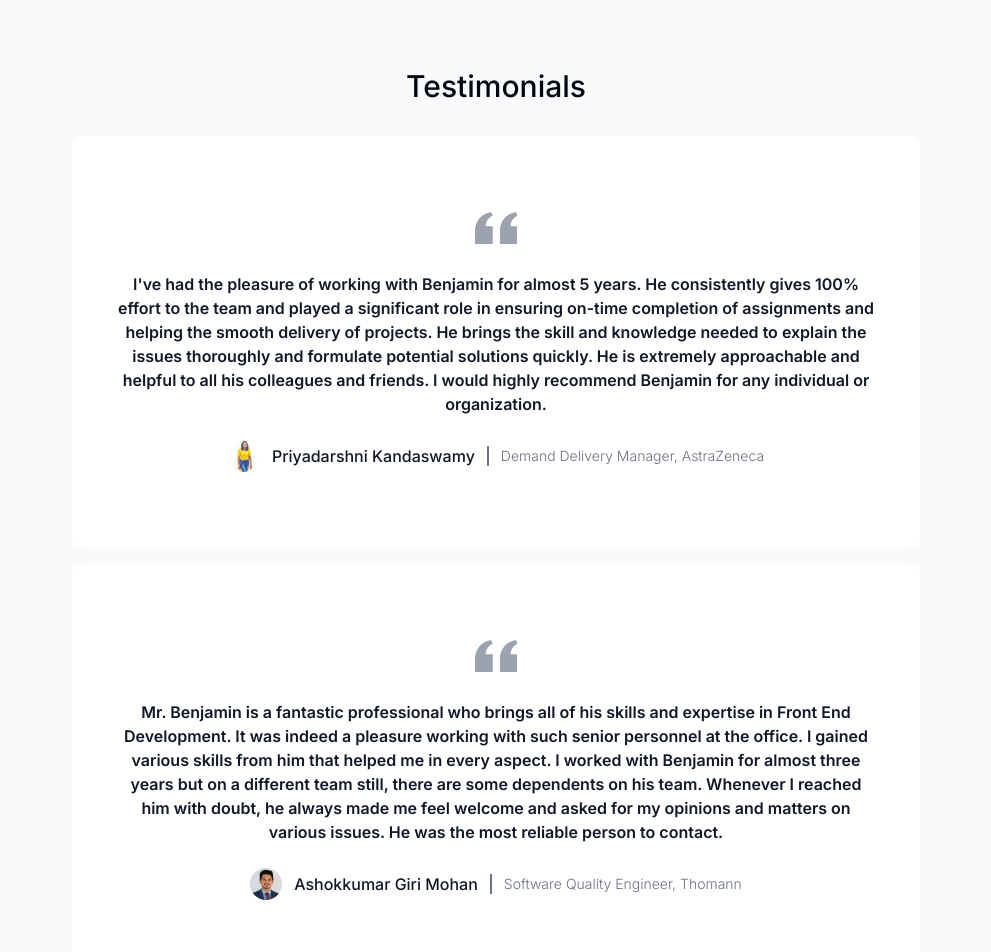
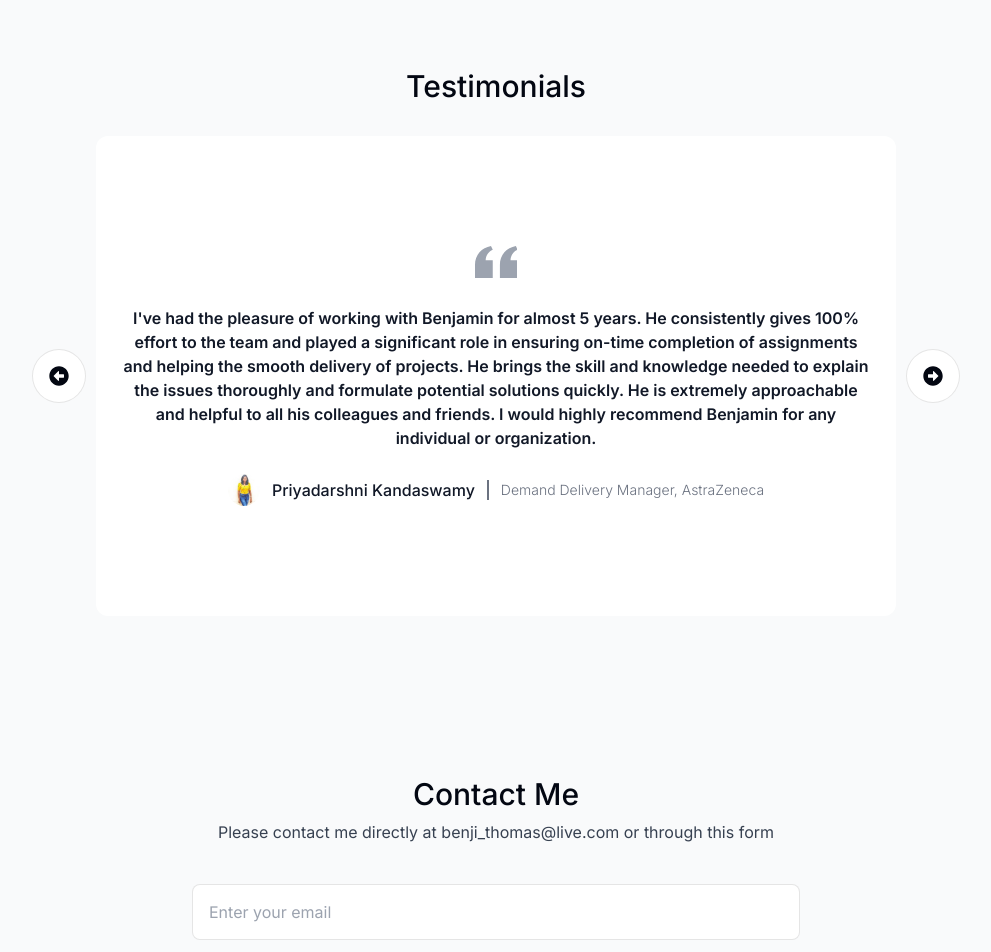
Before and after one commit to benjaminthomas/PortfolioWebsite, a Next.js app: page / in a window 1280 px wide. Shown: the part 8600-9552 px from the top of the page, without its empty margins (144-1135 px from the left). Built offline with nearby package versions, Linux system fonts and the light colour scheme; no server answers.

Commit message:
added the testimonial slider initial

```diff
--- a/components/testimonial.tsx
+++ b/components/testimonial.tsx
@@ -1,55 +1,86 @@
-"use client";
+'use client';
 
-import React from 'react'
+import React, { useState } from 'react';
 import SectionHeading from './section-heading';
 import { useSectionInView } from '@/lib/hooks';
-import { motion } from 'framer-motion';
+import { motion, AnimatePresence } from 'framer-motion';
 import { testimonials } from '@/lib/data';
 import Image from 'next/image';
+import { FaArrowAltCircleLeft, FaArrowAltCircleRight } from 'react-icons/fa';
 
 export default function Testimonial() {
     const { ref } = useSectionInView("Testimonial", 0.5);
+    const [index, setIndex] = useState(0);
+    const [direction, setDirection] = useState(1);
+
+    const variants = {
+        enter: {
+            opacity: 1,
+            y: '-50%',
+            x: 0,
+            transition: {
+                delay: 0.2,
+            },
+        },
+        exit: {
+            opacity: 0,
+            y: '-50%',
+            x: -100,
+        },
+    };
+
+    function next() {
+        setIndex((prevIndex) => (prevIndex + 1) % testimonials.length);
+    }
+
+    function prev() {
+        setIndex((prevIndex) => (prevIndex - 1 + testimonials.length) % testimonials.length);
+    }
+
     return (
         <section className='mb-28 max-w-[53rem] scroll-mt-28 text-center sm:mb-40' id='testimonial' ref={ref}>
             <SectionHeading>
                 Testimonials
             </SectionHeading>
+            <div className='relative w-[50rem] h-[30rem] bg-white rounded-xl px-5 py-3 dark:bg-white/5'>
+                <button onClick={prev} className='absolute -left-16 top-[50%] -translate-y-[50%] cursor-pointer z-10 bg-white text-gray-950 p-4 flex items-center justify-center gap-2 rounded-full border-black outline-none focus:scale-110 hover:scale-110 active:scale-105 transition dark:bg-white/10 dark:text-white/60'>
+                    <FaArrowAltCircleLeft className='text-xl' />
+                </button>
+                <button onClick={next} className='absolute -right-16 top-[50%] -translate-y-[50%] cursor-pointer z-10 bg-white text-gray-950 p-4 flex items-center justify-center gap-2 rounded-full border-black outline-none focus:scale-110 hover:scale-110 active:scale-105 transition dark:bg-white/10 dark:text-white/60'>
+                    <FaArrowAltCircleRight className='text-xl' />
+                </button>
                 <ul className='flex flex-col justify-center gap-4 text-l text-gray-800'>
-                {
-                    testimonials.map((item, index) => (
+                    <AnimatePresence initial={false} custom={index}>
                         <motion.li
-                            className='bg-white rounded-xl px-5 py-3 dark:bg-white/5'
-                            initial={{ opacity: 0, y: 100 }}
-                            whileInView={{ opacity: 1, y: 0 }}
-                            transition={{
-                                delay: 0.05 * index
-                            }}
-                            viewport={{
-                                once: true
-                            }}
+                            key={index}
                             custom={index}
-                            key={index}>
+                            variants={variants}
+                            initial='exit'
+                            animate='enter'
+                            exit='exit'
+                            className='absolute left-0 top-[50%] -translate-y-[50%]'
+                        >
                             <div className="max-w-screen-xl px-4 py-8 mx-auto text-center lg:py-16 lg:px-6">
                                 <figure className="max-w-screen-md mx-auto">
                                     <svg className="h-12 mx-auto mb-3 text-gray-400 dark:text-gray-600" viewBox="0 0 24 27" fill="none" xmlns="http://www.w3.org/2000/svg">
                                         <path d="M14.017 18L14.017 10.609C14.017 4.905 17.748 1.039 23 0L23.995 2.151C21.563 3.068 20 5.789 20 8H24V18H14.017ZM0 18V10.609C0 4.905 3.748 1.038 9 0L9.996 2.151C7.563 3.068 6 5.789 6 8H9.983L9.983 18L0 18Z" fill="currentColor"/>
                                     </svg>
                                     <blockquote>
-                                            <p className="font-semibold text-gray-900 dark:text-white/70">{item.testimonial}</p>
+                                        <p className="font-semibold text-gray-900 dark:text-white/70">{testimonials[index].testimonial}</p>
                                     </blockquote>
                                     <figcaption className="flex items-center justify-center mt-6 space-x-3">
-                                            <Image className="w-8 h-8 rounded-full" src={item.image} alt={item.name} quality={95} />
+                                        <Image className="w-8 h-8 rounded-full" src={testimonials[index].image} alt={testimonials[index].name} quality={95} />
                                         <div className="flex items-center divide-x-2 divide-gray-500 dark:divide-gray-700">
-                                                <div className="pr-3 font-medium text-gray-900 dark:text-white/60">{item.name}</div>
-                                                <div className="pl-3 text-sm font-light text-gray-500 dark:text-white/60">{item.designation}, {item.company}</div>
+                                            <div className="pr-3 font-medium text-gray-900 dark:text-white/60">{testimonials[index].name}</div>
+                                            <div className="pl-3 text-sm font-light text-gray-500 dark:text-white/60">{testimonials[index].designation}, {testimonials[index].company}</div>
                                         </div>
                                     </figcaption>
                                 </figure>
                             </div>
                         </motion.li>
-                    ))
+                    </AnimatePresence>
+                </ul>
+            </div>
+        </section>
+    );
 }
-            </ul>
-        </section>
-    )
-}
```
Lines whose indentation alone changed are shown as unchanged.
